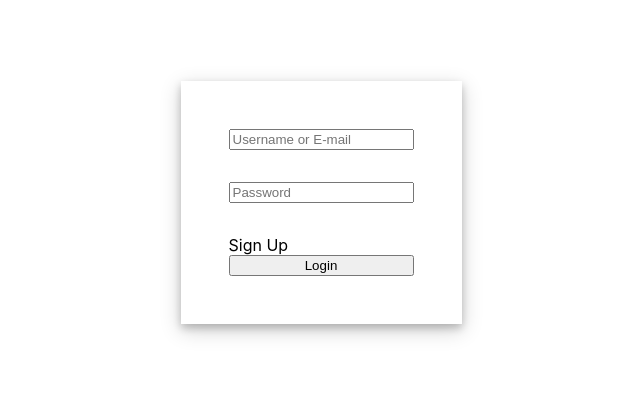
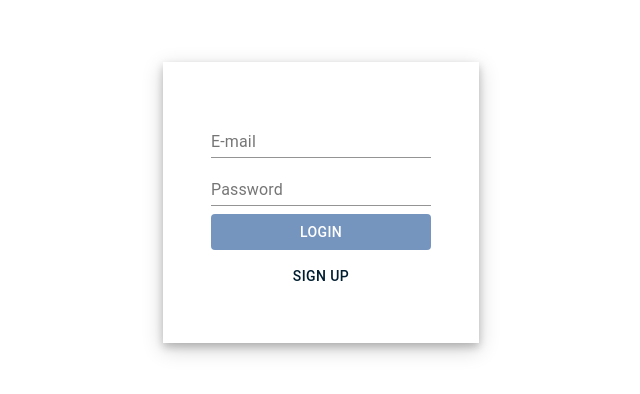
Before and after one commit to WenyuD/Application-Boilplate, a React (Create React App) app in the folder application-one/front-end/: page / in a window 1280 px wide. Shown: the part 198-592 px from the top of the page, without its empty margins (319-959 px from the left). Built offline with nearby package versions, Linux system fonts and the light colour scheme.

Commit message:
implemented marerial-ui, updated signup input validation

```diff
--- a/application-one/front-end/package.json
+++ b/application-one/front-end/package.json
@@ -3,6 +3,7 @@
   "version": "0.1.0",
   "private": true,
   "dependencies": {
+    "@material-ui/core": "^4.8.3",
     "@testing-library/jest-dom": "^4.2.4",
     "@testing-library/react": "^9.3.2",
     "@testing-library/user-event": "^7.1.2",
--- a/application-one/front-end/src/components/Login/SignIn.js
+++ b/application-one/front-end/src/components/Login/SignIn.js
@@ -1,4 +1,6 @@
 import React from 'react';
+import { Button, TextField, ThemeProvider } from '@material-ui/core';
+import theme from '../styles';
 import './styles.css';
 
 class SignIn extends React.Component {
@@ -13,12 +15,14 @@ class SignIn extends React.Component {
 
   render() {
     return (
-      <form className="forms-container">
-        <input type="email" name="email" placeholder="Username or E-mail" />
-        <input type="password" name="password" placeholder="Password" />
-        <span onClick={() => this.setLoginStatus()}>Sign Up</span>
-        <button type="submit">Login</button>
-      </form>
+      <ThemeProvider theme={theme}>
+        <form className="forms-container">
+          <TextField id="email" label="E-mail" type="email" color="secondary" />
+          <TextField id="password" label="Password" type="password" color="secondary" />
+          <Button type="submit"  variant="contained" color="primary" disableElevation>Login</Button>
+          <Button color="secondary" onClick={() => this.setLoginStatus()}>Sign Up</Button>
+        </form>
+      </ThemeProvider>
     );
   }
 }
--- a/application-one/front-end/src/components/Login/SignUp.js
+++ b/application-one/front-end/src/components/Login/SignUp.js
@@ -1,4 +1,6 @@
 import React from 'react';
+import { Button, TextField, FormControl, FormHelperText, ThemeProvider } from '@material-ui/core';
+import theme from '../styles';
 import './styles.css';
 
 class SignUp extends React.Component {
@@ -7,8 +9,10 @@ class SignUp extends React.Component {
     this.state = {
       password: '',
       repeatPassword: '',
+      emailNotice: '',
       passwordNotice: '',
-      repeatPasswordNotice: ''
+      repeatPasswordNotice: '',
+      disabledToggle: true
     };
     this.setLoginStatus = this.setLoginStatus.bind(this);
     this.setPassword = this.setPassword.bind(this);
@@ -42,42 +46,60 @@ class SignUp extends React.Component {
       if (this.state.repeatPassword && this.state.repeatPassword !== this.state.password) {
         this.setState({repeatPasswordNotice: 'Passwords Not Match!'});
       } else if (this.state.repeatPassword && this.state.repeatPassword === this.state.password) {
-        this.setState({repeatPasswordNotice: 'Passwords Match!'});
+        this.setState({
+          repeatPasswordNotice: '',
+          disabledToggle: false
+        });
       }
     }
   }
 
   render() {
     return (
+      <ThemeProvider theme={theme}>
         <form className="forms-container">
-        <input
+          <FormControl>
+            <TextField
+              required
+              id="email"
+              label="E-mail"
               type="email"
-          name="email"
-          placeholder="Username or E-mail"
+              color="secondary"
             />
-        <span>{this.state.passwordNotice}</span>
-        <input
+            <FormHelperText error>{this.state.emailNotice}</FormHelperText>
+          </FormControl>
+          <FormControl>
+            <TextField
+              required
+              id="password"
+              label="Password"
               type="password"
-          name="password"
-          placeholder="Password"
+              color="secondary"
               value={this.state.password}
               onChange={event =>
                 this.checkPassword('password',event.target.value)
               }
             />
-        <span>{this.state.repeatPasswordNotice}</span>
-        <input
+            <FormHelperText error>{this.state.passwordNotice}</FormHelperText>
+          </FormControl>
+          <FormControl>
+            <TextField
+              required
+              id="password"
+              label="Confirm Password"
               type="password"
-          name="password"
-          placeholder="Confirm Password"
+              color="secondary"
               value={this.state.repeatPassword}
               onChange={event =>
                 this.checkPassword('checkPassword',event.target.value)
               }
             />
-        <span onClick={() => this.setLoginStatus()}>Sign In</span>
-        <button type="submit">Sign Up</button>
+            <FormHelperText error>{this.state.repeatPasswordNotice}</FormHelperText>
+          </FormControl>
+          <Button disabled={this.state.disabledToggle} type="submit" variant="contained" color="primary" disableElevation>Sign Up</Button>
+          <Button color="secondary" onClick={() => this.setLoginStatus()}>Sign In</Button>
         </form>
+      </ThemeProvider>
     );
   }
 }
--- a/application-one/front-end/src/components/Login/styles.css
+++ b/application-one/front-end/src/components/Login/styles.css
@@ -13,6 +13,9 @@
   padding: 3rem;
   box-shadow: 0 4px 8px 0 rgba(0, 0, 0, 0.2), 0 6px 20px 0 rgba(0, 0, 0, 0.19);
 }
-  .forms-container>input {
-    margin-bottom: 2rem;
-  }
+.forms-container button {
+  margin: 0.5rem 0 0 0;
+}
+.error {
+  color: red;
+}
--- /dev/null
+++ b/application-one/front-end/src/components/styles.js
@@ -0,0 +1,12 @@
+import { createMuiTheme } from '@material-ui/core/styles';
+
+export default createMuiTheme({
+  palette: {
+    primary: {
+      main: "#7595BF",
+    },
+    secondary: {
+      main: '#001E30',
+    },
+  },
+});
```
Also changed, not shown: 1 other file (tests, documents, lock files or other folders). Lines whose indentation alone changed are shown as unchanged.
